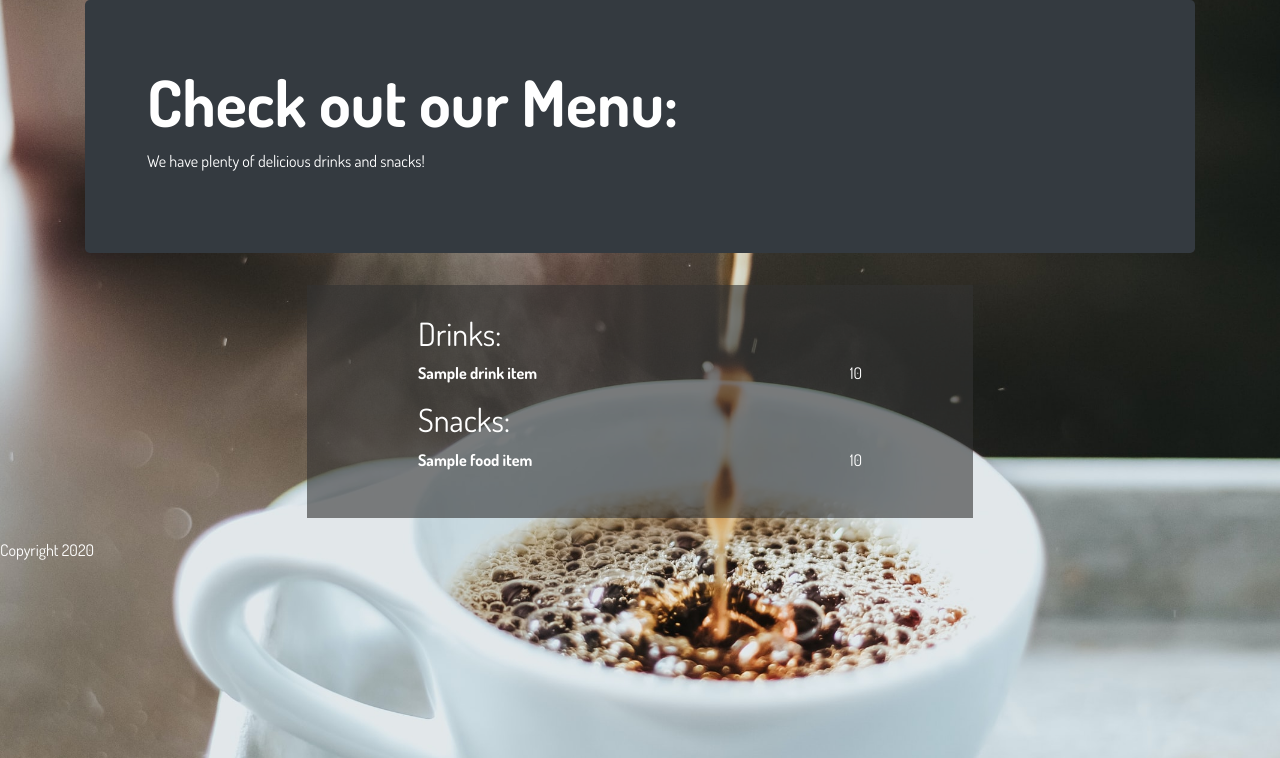
After one commit to trevor-cuffe/coffeeShop, a Node server app: template views/menu.ejs in a window 1280 px wide. The commit adds this page. Shown: the top 758 px of the page. Run offline with Node 20, Linux system fonts and the light colour scheme; the template is opened without the code that fills it: most values are stand-ins (such as "Sample title", 1, 10 or a date in 2020); some libraries are stand-ins or nearby versions.

Commit message:
Add menu view with basic styling

```diff
--- a/app.js
+++ b/app.js
@@ -17,10 +17,30 @@ mongoose.set('useUnifiedTopology', true);
 //connect to Mongo db
 mongoose.connect('mongodb://localhost:27017/coffee_shop_app');
 
-seedDB();
+// seedDB();
 
 app.get("/", (req, res) => {
     res.render("home");
+});
+
+app.get("/menu", (req, res) => {
+
+    MenuItem.find({type:"drink"}, (err, drinkItems) => {
+        if (err) {
+            console.error(err);
+            res.redirect("/");
+        } else {
+            MenuItem.find({type:"food"}, (err, foodItems) => {
+                if (err) {
+                    console.error(err);
+                    res.redirect("/");
+                } else {
+                    res.render("menu", {drinkItems: drinkItems, foodItems, foodItems});
+                }
+            })
+        }
+    })
+
 });
 
 
--- a/public/styles/main.css
+++ b/public/styles/main.css
@@ -66,3 +66,14 @@ hr {
 	border-top: 1px solid #B09A9A;
 	border-bottom: 1px solid rgba(49, 27, 27, 1);
 }
+
+
+.menu {
+	margin: 20px 20%;
+	padding: 30px 10%;
+	background-color: rgba(50, 50, 50, 0.6);
+}
+
+.outOfStock {
+	text-decoration: line-through;
+}
--- a/views/home.ejs
+++ b/views/home.ejs
@@ -12,7 +12,7 @@
 				<ul class="navbar-nav mr-auto">
 					<li class="nav-item active px-1"><a class="nav-link" href="#">Home <span class="sr-only">(current)</span></a>
 					</li>
-					<li class="nav-item px-1"><a class="nav-link" href="#">Menu</a></li>
+					<li class="nav-item px-1"><a class="nav-link" href="/menu">Menu</a></li>
 					<li class="nav-item px-1"><a class="nav-link" href="#">Connect <i class="fas fa-user-friends"></i></a></li>
 					<li class="nav-item px-1"><a class="nav-link" href="#">About</a></li>
 					<!--       <li class="nav-item">
--- /dev/null
+++ b/views/menu.ejs
@@ -0,0 +1,59 @@
+<%- include("partials/header") %>
+
+<div class="container">
+    <header class="jumbotron bg-dark">
+        <div class="container">
+            <div class="container">
+                <h1>Check out our Menu:</h1>
+                <p>We have plenty of delicious drinks and snacks!</p>
+            </div>
+        </div>
+
+    </header>
+
+    <div class="menu">
+
+        <div class="row">
+            <div class="col-md-12">
+                <h3>Drinks:</h3>
+            </div>
+        </div>
+
+        <div>
+            <% drinkItems.forEach( (item) => { %>
+                <p>
+                    <span <% if (!item.inStock) { %> class="outOfStock" <% } %>  >
+                    <strong><%= item.name %></strong></span>
+                    <span style="float:right;"><%= item.price %></span>
+                </p>
+
+            <% }); %>
+        </div>
+
+        <div class="row">
+            <div class="col-md-12">
+                <h3>Snacks:</h3>
+            </div>
+        </div>
+
+
+        <div>
+            <% foodItems.forEach( (item) => { %>
+                <p>
+                    <span <% if (!item.inStock) { %> class="outOfStock" <% } %>  >
+                    <strong><%= item.name %></strong></span>
+                    <span style="float:right;"><%= item.price %></span>
+                </p>
+
+            <% }); %>
+        </div>
+
+
+
+    </div>
+
+
+</div>
+
+
+<%- include("partials/footer") %>
```
